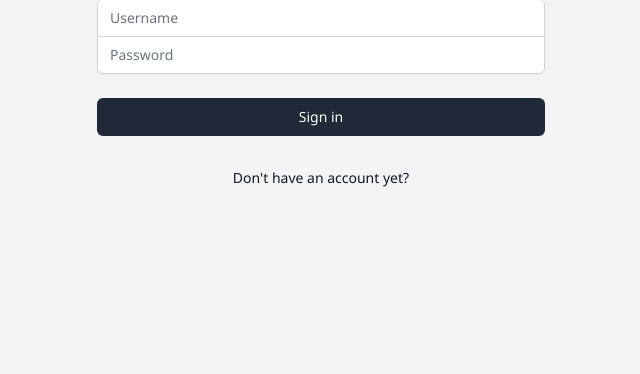
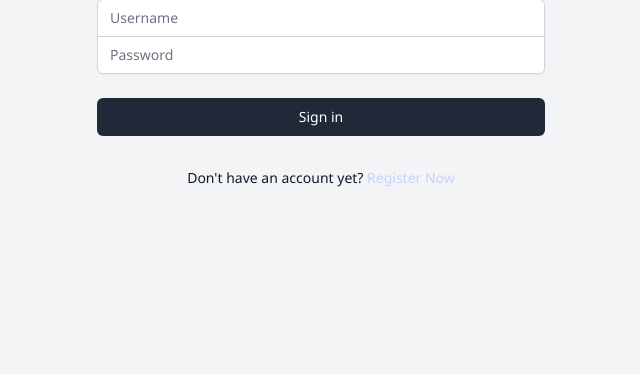
Before and after one commit to PBPgasal24-E01/bandung-couture, a Django app: page /account/login/ in a window 1280 px wide. Shown: the part 353-727 px from the top of the page, without its empty margins (319-959 px from the left). Run offline with Django 5.2, Linux system fonts and the light colour scheme; some libraries are stand-ins or nearby versions.

Commit message:
fix link login/register

```diff
--- a/account/templates/login.html
+++ b/account/templates/login.html
@@ -56,6 +56,9 @@
     <div class="text-center mt-4">
       <p class="text-sm text-gray-900">
         Don't have an account yet?
+        <a href="{% url 'account:register' %}" class="font-medium text-indigo-200 hover:text-indigo-300">
+          Register Now
+        </a>
       </p>
     </div>
   </div>
--- a/account/templates/register.html
+++ b/account/templates/register.html
@@ -60,7 +60,9 @@
     <div class="text-center mt-4">
       <p class="text-sm text-gray-900">
         Already have an account?
-
+        <a href="{% url 'account:login' %}" class="font-medium text-indigo-200 hover:text-indigo-300">
+          Login here
+        </a>
       </p>
     </div>
   </div>
```
